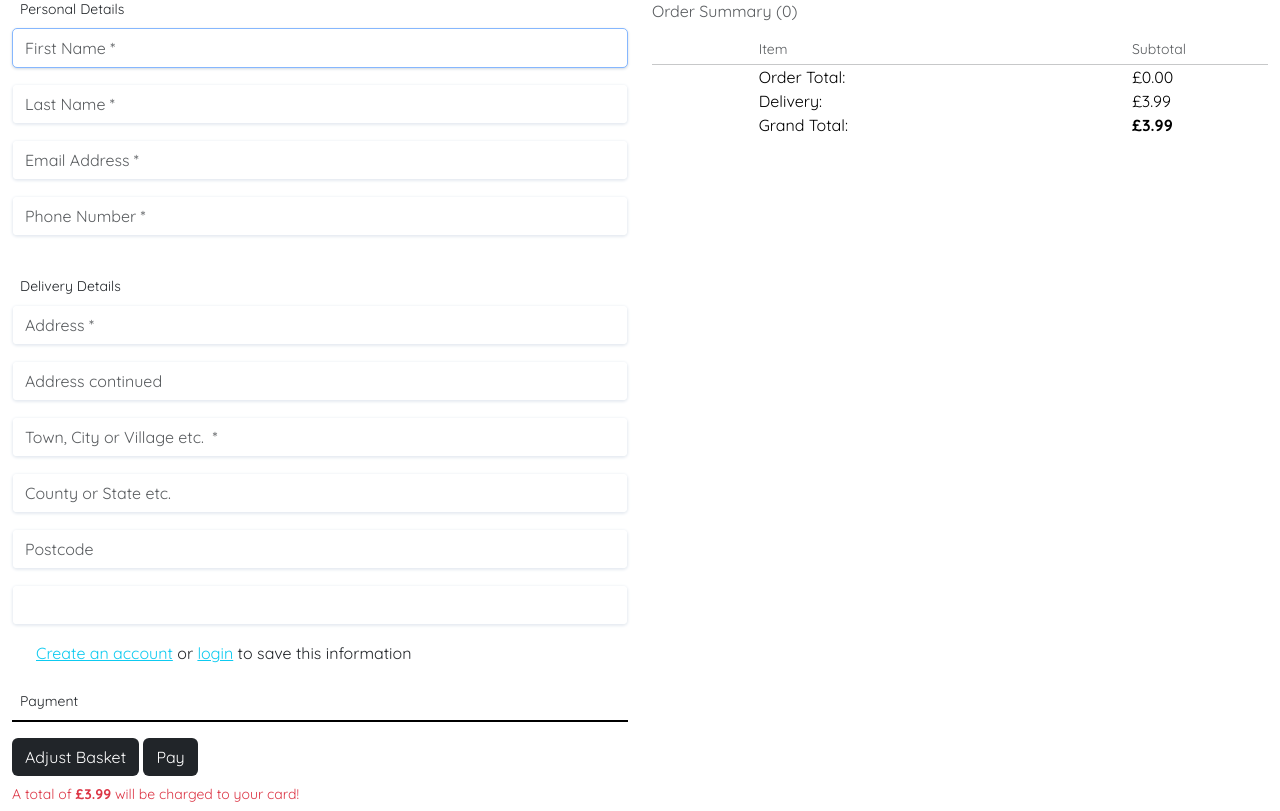
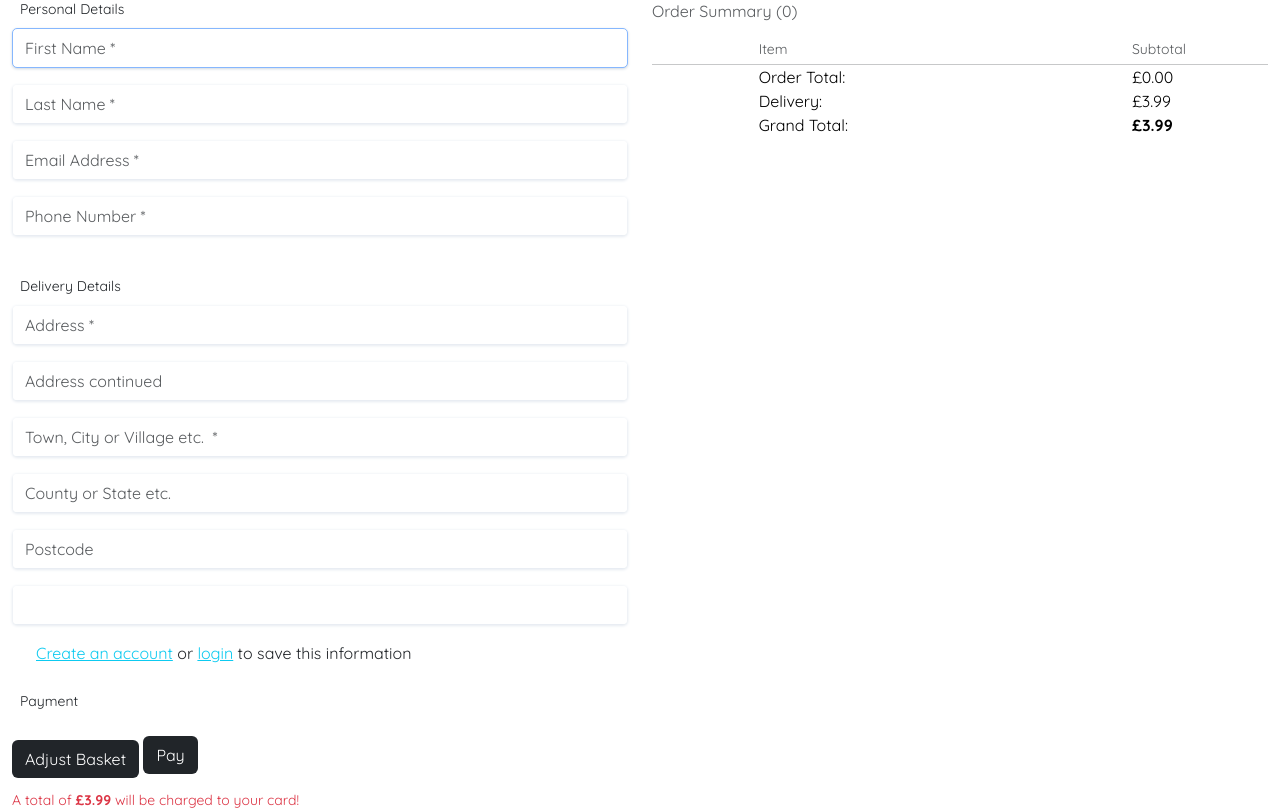
Before and after one commit to Cleg83/sew_crafty, a Django app: template checkout/templates/checkout/checkout.html in a window 1280 px wide. Shown: the part 254-1065 px from the top of the page. Run offline with Django 5.2, Linux system fonts and the light colour scheme; the template is opened without the code that fills it: values that come from a table or form of the project are taken from there, others are empty; some libraries are stand-ins or nearby versions.

Commit message:
Change margin utility classes

```diff
--- a/checkout/templates/checkout/checkout.html
+++ b/checkout/templates/checkout/checkout.html
@@ -97,18 +97,17 @@
                     </fieldset>
                     <br>
                     <fieldset>
+                        <!-- Stripe elements and errors -->
                         <legend class="fieldset_label small px-2 w-auto">Payment</legend>
-                        <!-- A Stripe card element will go here -->
-                        <div class="mb-3" id="card-element"></div>
-                        <!-- Used to display form errors -->
-                        <div class="mb-3 text-danger" id="card-errors" role="alert"></div>
+                        <div class="mb-3" id="payment-info-box"></div>
+                        <div class="mb-3 text-danger" id="payment-error-box" role="alert"></div>
                     </fieldset>
 
                     <div class="submit-button">
                         <a href="{% url 'view_basket' %}" class="btn rounded-2 dark-button mb-2">
                             <span class="font-weight-bold">Adjust Basket</span>
                         </a>
-                        <button id="submit-button" class="btn rounded-2 dark-button float-right mb-2">
+                        <button id="submit-button" class="btn rounded-2 dark-button float-right mb-3">
                             <span class="font-weight-bold">Pay</span>
                         </button>
                         <p class="small text-danger my-0">
```
